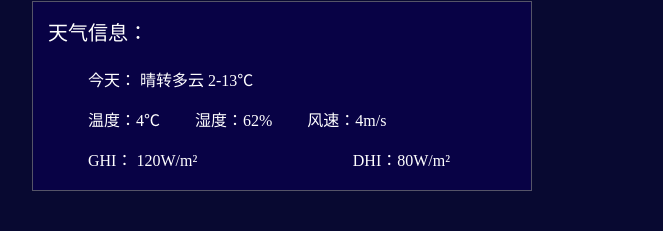
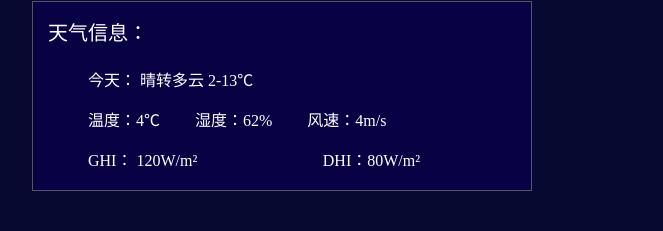
Before and after one commit to liuhuiAndroid/efficiency-system, a Vue app: page / in a window 1280 px wide. Shown: the part 1111-1342 px from the top of the page, without its empty margins (58-721 px from the left). Built offline with nearby package versions, Linux system fonts and the light colour scheme.

Commit message:
一点小变动

```diff
--- a/public/css/index.css
+++ b/public/css/index.css
@@ -86,6 +86,9 @@
 	display: inline-block;
 	margin-right: 35px;
 }
+.weather ul li span:last-child  {
+	margin-right: 65px;
+}
 .device-status {
 	margin-top: 60px;
 	padding-left: 5px;
```
